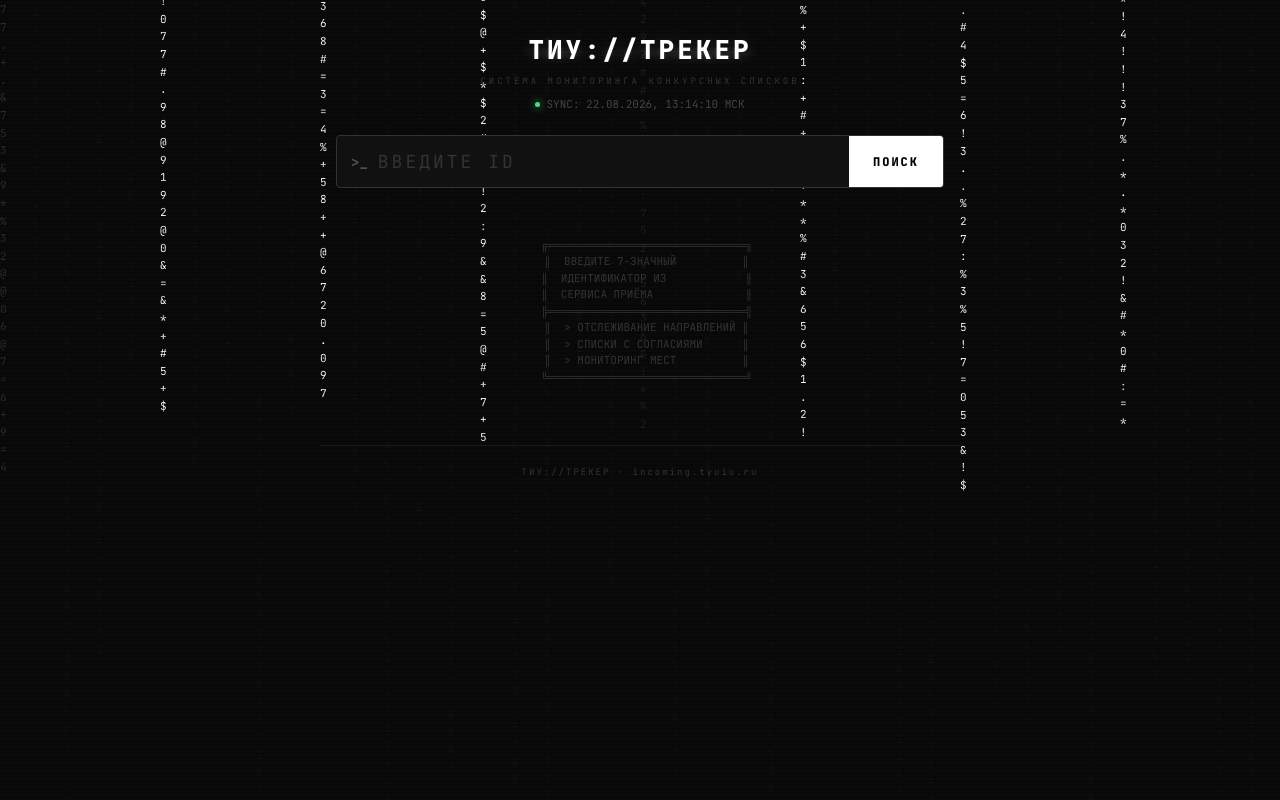
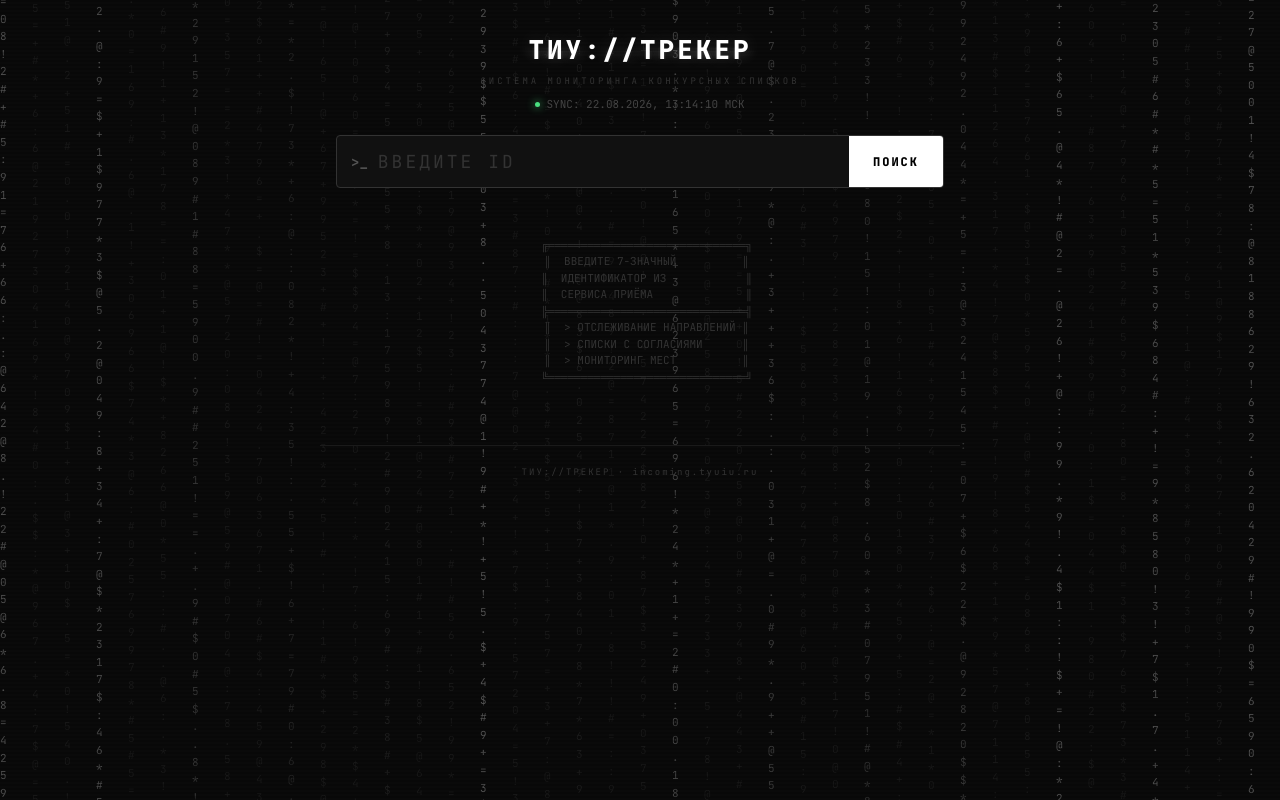
Before and after one commit to sseconddeath/tiu-tracker, a Next.js app: page / in a window 1280 px wide. Built offline with nearby package versions, Linux system fonts and the light colour scheme.

Commit message:
Update page.tsx

```diff
--- a/app/page.tsx
+++ b/app/page.tsx
@@ -384,40 +384,43 @@ const styles:Record<string,React.CSSProperties>={
 }
 
 const matrixCols=(()=>{
-  const c='0123456789:.*+=#@&%$!'.split('')
+  const c='0123456789:.*=#@$!+'.split('')
   return Array.from({length:40}).map((_,i)=>({
-    text:Array.from({length:80}).map(()=>c[Math.floor(Math.random()*c.length)]).join('\n'),
+    text:Array.from({length:120}).map(()=>c[Math.floor(Math.random()*c.length)]).join('\n'),
     left:(i/40)*100,
-    dur:20+Math.random()*20,
-    delay:Math.random()*40,
-    isFlash:i%5===0,
-    flashDur:6+Math.random()*10,
-    flashDelay:Math.random()*15,
+    dur:25+Math.random()*20,
+    delay:Math.random()*45,
+    isFlash:i%3===0,
+    flashDur:4+Math.random()*8,
+    flashDelay:Math.random()*10,
   }))
 })()
 
 function MatrixBg(){
   return<div style={{position:'fixed',top:0,left:0,width:'100vw',height:'100vh',zIndex:0,overflow:'hidden',pointerEvents:'none'}}>
     <style>{`
-      @keyframes rain{0%{transform:translateY(-50%)}100%{transform:translateY(0%)};}
-      @keyframes flash{0%,100%{opacity:0.03}50%{opacity:0.15}}
+      @keyframes rain{0%{transform:translateY(-50%)}100%{transform:translateY(0)};}
+      @keyframes flash{0%,100%{opacity:0.06}50%{opacity:0.3}}
     `}</style>
     {matrixCols.map((m,i)=>
       <pre key={i} style={{
         position:'absolute',
         left:`${m.left}%`,
-        top:'-50%',
+        top:0,
         margin:0,
         fontFamily:mono,
         fontSize:11,
         lineHeight:'1.6em',
         color:'#fff',
-        opacity:m.isFlash?undefined:0.03,
-        animation:m.isFlash?`rain ${m.dur}s linear infinite, flash ${m.flashDur}s ease-in-out ${m.flashDelay}s infinite`:`rain ${m.dur}s linear -${m.delay}s infinite`,
+        opacity:m.isFlash?undefined:0.06,
+        animation:m.isFlash
+          ?`rain ${m.dur}s linear -${m.delay}s infinite, flash ${m.flashDur}s ease-in-out -${m.flashDelay}s infinite`
+          :`rain ${m.dur}s linear -${m.delay}s infinite`,
         pointerEvents:'none',
         userSelect:'none',
         width:'1ch',
         overflow:'hidden',
+        height:'200vh',
       }}>{m.text}</pre>
     )}
   </div>
```
